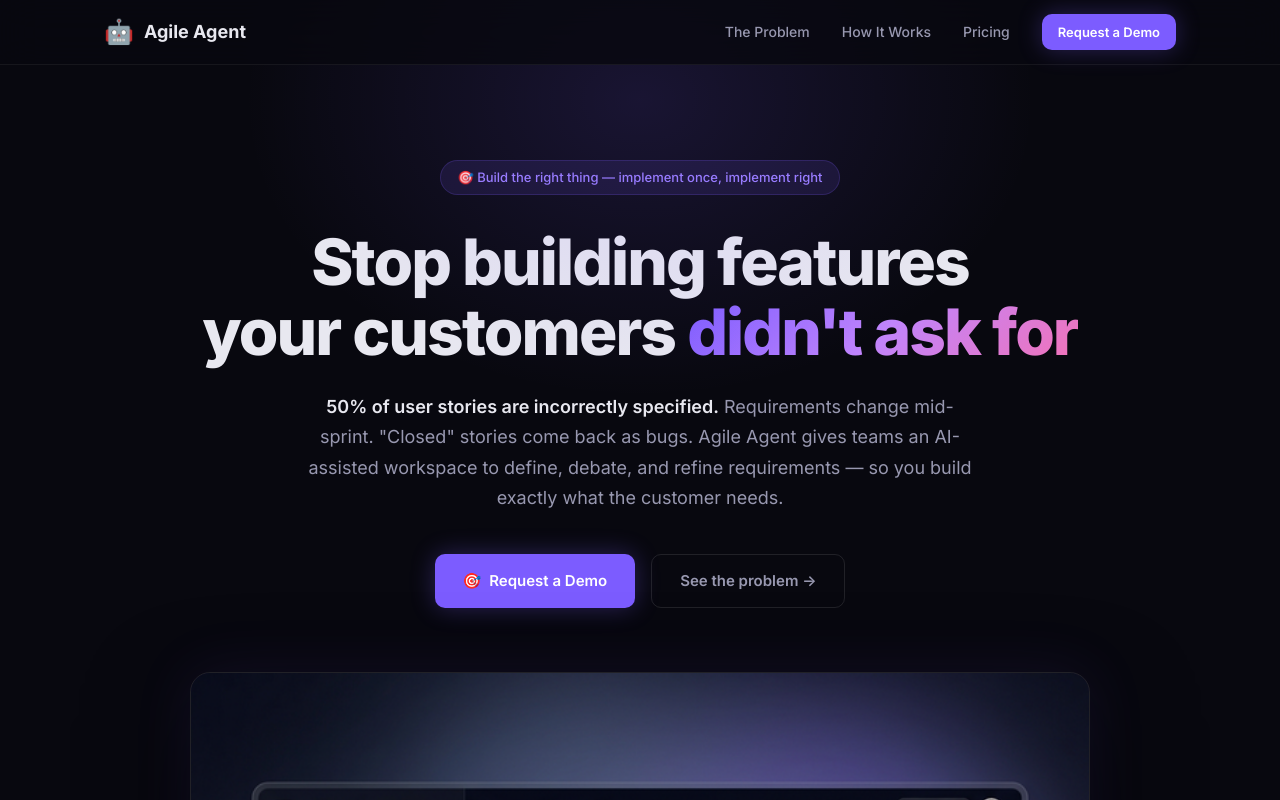
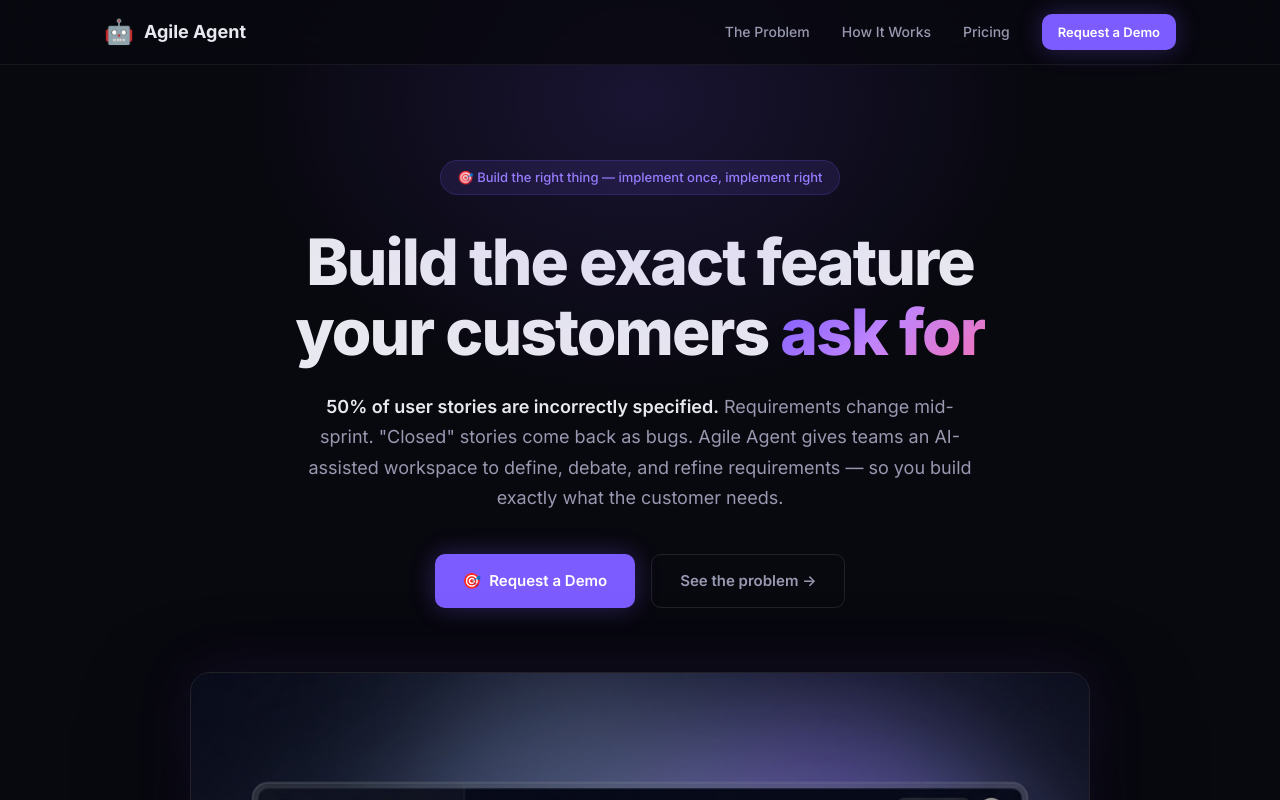
Before and after one commit to andreseloysv/agile-agent-landing, a Nuxt app: page / in a window 1280 px wide. Shown: the top 800 px of the page. Built offline with nearby package versions, Linux system fonts and the light colour scheme.

Commit message:
Positive framing: Build the exact feature

```diff
--- a/app/app.vue
+++ b/app/app.vue
@@ -21,7 +21,7 @@
       <div class="hero-glow"></div>
       <div class="container hero-inner">
         <div class="hero-badge">🎯 Build the right thing — implement once, implement right</div>
-        <h1>Stop building features<br>your customers <span class="gradient-text">didn't ask for</span></h1>
+        <h1>Build the exact feature<br>your customers <span class="gradient-text">ask for</span></h1>
         <p class="hero-sub">
           <strong>50% of user stories are incorrectly specified.</strong> Requirements change mid-sprint.
           "Closed" stories come back as bugs. Agile Agent gives teams an AI-assisted workspace
```
